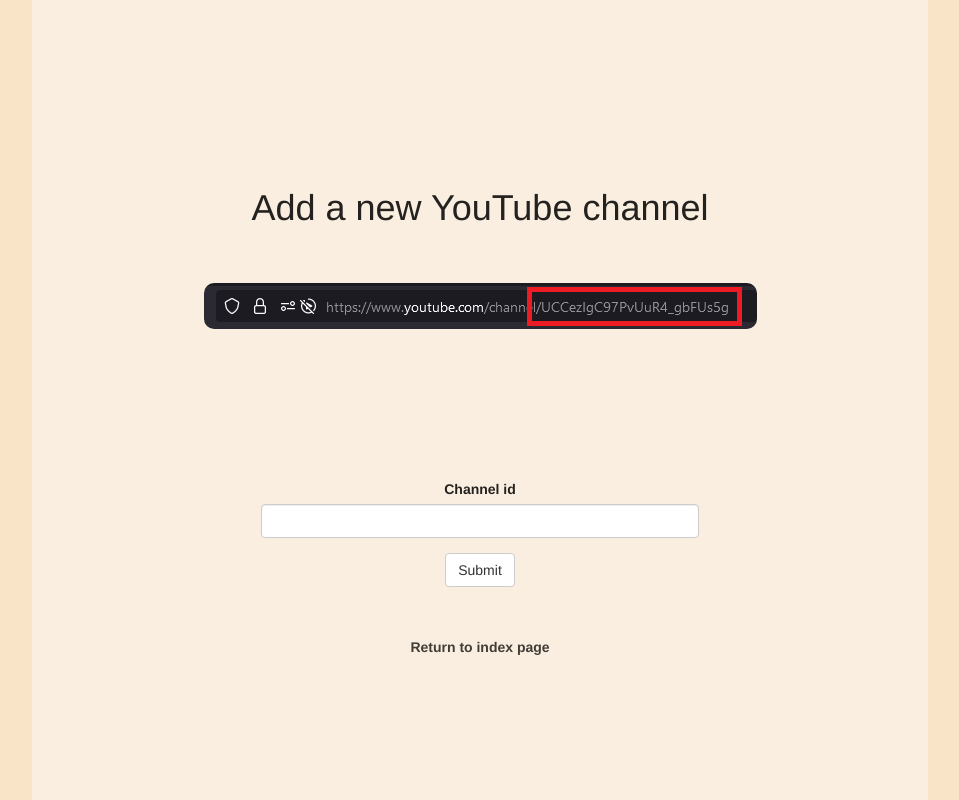
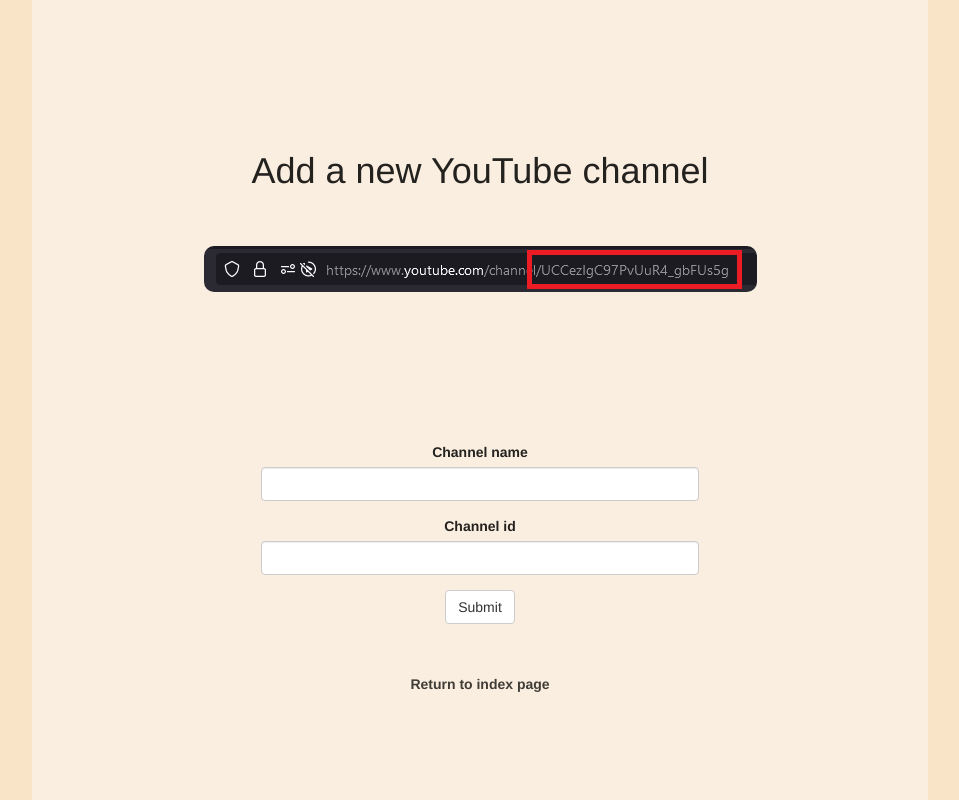
Before and after one commit to Julien-B-py/Youtube-API-based-website, a Flask app: page /add in a window 1280 px wide. Shown: the whole page, without its empty margins (160-1119 px from the left). Run offline with Flask 2, Linux system fonts and the light colour scheme; some libraries are stand-ins or nearby versions.

Commit message:
v1.5
Add channel name on add HTML form
Add watched status
Edit manual update function

```diff
--- a/forms.py
+++ b/forms.py
@@ -4,5 +4,7 @@ from wtforms.validators import DataRequired
 
 
 class AddChannelForm(FlaskForm):
+    channel_name = StringField("Channel name", validators=[DataRequired()])
     channel_id = StringField("Channel id", validators=[DataRequired()])
+
     submit = SubmitField("Submit")
--- a/main.py
+++ b/main.py
@@ -19,7 +19,9 @@ db = SQLAlchemy(app)
 class Channel(db.Model):
     id = db.Column(db.Integer, primary_key=True)
     channel_id = db.Column(db.String(80), unique=True, nullable=False)
-    latest_video_id = db.Column(db.String(120), nullable=True)
+    channel_name = db.Column(db.String(100), unique=True, nullable=False)
+    latest_video_id = db.Column(db.String(120))
+    new = db.Column(db.Boolean, default=True)
 
 
 class Time(db.Model):
@@ -32,7 +34,7 @@ db.create_all()
 Bootstrap(app)
 
 
-def manual_update():
+def manual_update() -> None:
     print('Collecting updated data')
 
     all_channels = db.session.query(Channel).all()
@@ -46,22 +48,28 @@ def manual_update():
 
         # UPDATE DATABASE WITH LATEST VIDEO IDS
         for channel, video_id in zip(all_channels, video_ids):
-            channel.latest_video_id = video_id
+            if channel.latest_video_id == video_id:
+                channel.new = False
+            else:
+                channel.latest_video_id = video_id
+                channel.new = True
 
         db.session.commit()
 
         # UPDATE DATABASE WITH LATEST CHECK TIME
         update_last_checked_time()
 
-        return video_ids
+        print("OK")
+
+        return
 
     # UPDATE DATABASE WITH LATEST CHECK TIME
     update_last_checked_time()
 
-    return []
+    print("API ERROR")
 
 
-def update_last_checked_time():
+def update_last_checked_time() -> None:
     # UPDATE DATABASE WITH LATEST CHECK TIME
     time_update = Time.query.filter_by(id=1).first()
     time_update.last_checked_time = datetime.datetime.now().strftime("%Y/%m/%d, %H:%M:%S")
@@ -71,7 +79,6 @@ def update_last_checked_time():
 @app.route("/")
 def home():
     last_checked = db.session.query(Time).first()
-
     if not last_checked:
         last_checked_time_str = "1900/01/01, 00:00:00"
         new_time = Time(id=1, last_checked_time=last_checked_time_str)
@@ -82,20 +89,19 @@ def home():
 
     # Limit to 1 per 12 hours to not exceed daily quota
     if enough_time_since_last_request(last_checked_time_str):
+        manual_update()
+        # flash("Listing successfully updated")
 
-        video_ids = manual_update()
-        flash("Listing successfully updated")
+    # LOAD SAVED DATA
+    # flash('Loaded data from our database')
 
-    else:
+    all_channels = db.session.query(Channel).all()
 
-        # LOAD SAVED DATA
-        flash('Loaded data from our database')
+    new_videos = any(channel.new for channel in all_channels)
 
-        all_channels = db.session.query(Channel).all()
+    # video_ids = [channel.latest_video_id for channel in all_channels if channel.latest_video_id is not None]
 
-        video_ids = [channel.latest_video_id for channel in all_channels if channel.latest_video_id is not None]
-
-    return render_template("videos.html", video_ids=video_ids)
+    return render_template("videos.html", all_channels=all_channels, new_videos=new_videos)
 
 
 @app.route("/add", methods=['POST', 'GET'])
@@ -105,6 +111,7 @@ def add_channel():
     if form.validate_on_submit():
 
         channel_id = form.channel_id.data
+        channel_name = form.channel_name.data
 
         channel = Channel.query.filter_by(channel_id=channel_id).first()
 
@@ -113,7 +120,7 @@ def add_channel():
             return render_template("add.html", form=form)
 
         # DB
-        new_channel = Channel(channel_id=channel_id)
+        new_channel = Channel(channel_id=channel_id, channel_name=channel_name)
         db.session.add(new_channel)
         db.session.commit()
 
@@ -129,5 +136,13 @@ def force_update():
     return redirect(url_for('home'))
 
 
+@app.route("/watched<channel_id>")
+def watched(channel_id):
+    channel = Channel.query.filter_by(channel_id=channel_id).first()
+    channel.new = False
+    db.session.commit()
+    return redirect(url_for('home'))
+
+
 if __name__ == "__main__":
     app.run(debug=True)
```
Also changed, not shown: templates/videos.html (+24 -7 lines), yt_channels.db.
